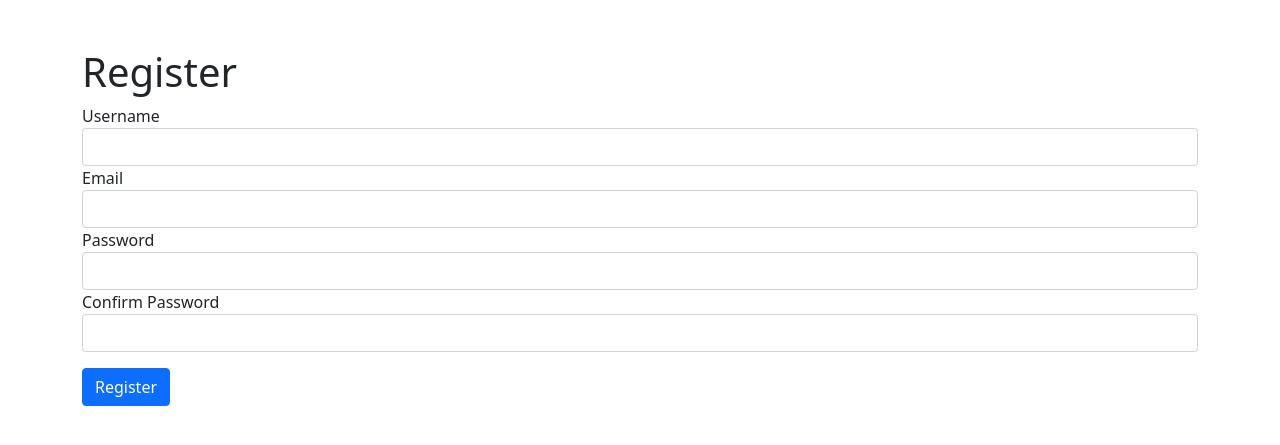
After one commit to jmahadi/north_arena_webapp, a Flask app: page /register in a window 1280 px wide. The commit adds this page. Shown: the top 445 px of the page. Run offline with Flask 3, Linux system fonts and the light colour scheme.

Commit message:
Register page laoding correctly

```diff
--- a/app/app.py
+++ b/app/app.py
@@ -2,11 +2,15 @@ import os
 from config import *
 from flask import Flask
 from flask_sqlalchemy import SQLAlchemy
+from flask_login import LoginManager, UserMixin
 
-app = Flask(__name__)
+app = Flask(__name__, template_folder='templates')
 app.config.from_object(Config)
 
 db = SQLAlchemy(app)
+
+login_manager = LoginManager(app)
+login_manager.login_view = 'login'
 
 # Initialize SQLAlchemy with the Flask app
 
@@ -24,5 +28,13 @@ if __name__ == '__main__':
     app.add_url_rule('/', view_func=index)
     app.add_url_rule('/add_column', view_func=add_column,methods=['GET', 'POST'])
     app.add_url_rule('/drop_column', view_func=drop_column,methods=['GET', 'POST'])
+    app.add_url_rule('/insert_user', view_func=insert_user,methods=[ 'GET', 'POST'])
+    app.add_url_rule('/register', view_func=register, methods=['GET', 'POST'])
+    app.add_url_rule('/login', view_func=login, methods=['GET', 'POST'])
+    app.add_url_rule('/logout', view_func=logout)
+    app.add_url_rule('/dashboard', view_func=dashboard)
+
+
+
 
     app.run(debug=True)
--- a/app/config.py
+++ b/app/config.py
@@ -1,7 +1,9 @@
 import os
+import secrets
 
 class Config(object):
     database_url = 'postgresql://northarena:northarena211122@na-db-instance.cbrde081pvdd.ap-southeast-2.rds.amazonaws.com:5432/north_arena_db'
+    SECRET_KET = secrets.token_hex(16)
     SQLALCHEMY_DATABASE_URI = os.environ.get('DATABASE_URL', database_url)
     SQLALCHEMY_TRACK_MODIFICATIONS = False
 
--- a/app/routes.py
+++ b/app/routes.py
@@ -1,7 +1,11 @@
-from flask import request, render_template
-from app import db , app
+from flask import request, render_template , jsonify ,redirect ,url_for,flash
+from flask_login import login_user, logout_user, login_required, current_user
+from werkzeug.security import generate_password_hash, check_password_hash
+from app import db , app ,login_manager
 from sqlalchemy.sql import text
 from models import User
+import datetime
+import re
 
 
 
@@ -31,3 +35,83 @@ def drop_column():
         db.session.commit()
         return f'Column {column_name} dropped from table {table_name}'
     return render_template('drop_column.html')
+
+
+
+@app.route('/insert_user', methods=['GET','POST'])
+def insert_user():
+    if request.method == 'POST':
+        username = request.form.get('username')
+        age = request.form.get('age')
+        db.session.execute(text(f'''
+                                    INSERT INTO public.user (username,age) VALUES
+                                    ('{username}' , {age})
+                                '''))
+        db.session.commit()
+        return f'Values {username} , {age} added to User table'
+    return render_template('insert_user.html')
+
+@login_manager.user_loader
+def load_user(user_id):
+    try:
+        return User.query.get(int(user_id))
+    except:
+        return None
+
+@app.route('/register', methods=['GET', 'POST'])
+def register():
+    if current_user.is_authenticated:
+        return redirect(url_for('dashboard'))
+
+    if request.method == 'POST':
+        username = request.form['username']
+        email = request.form['email']
+        password = request.form['password']
+        confirm_password = request.form['confirm_password']
+
+        if not re.match(r'^(?=.*\d)(?=.*[a-zA-Z]).{8,}$', password):
+            flash('Password must be at least 8 characters long and contain both letters and numbers.')
+            return redirect(url_for('register'))
+
+        if password != confirm_password:
+            flash('Passwords do not match.')
+            return redirect(url_for('register'))
+
+        user = User(username=username, email=email)
+        user.set_password(password)
+        db.session.add(user)
+        db.session.commit()
+        flash('Registration successful. Please log in.')
+        return redirect(url_for('login'))
+
+    return render_template('register.html')
+
+@app.route('/login', methods=['GET', 'POST'])
+def login():
+    if current_user.is_authenticated:
+        return redirect(url_for('dashboard'))
+
+    if request.method == 'POST':
+        email = request.form['email']
+        password = request.form['password']
+        user = User.query.filter_by(email=email).first()
+
+        if user is None or not user.check_password(password):
+            flash('Invalid email or password.')
+            return redirect(url_for('login'))
+
+        login_user(user)
+        return redirect(url_for('dashboard'))
+
+    return render_template('login.html')
+
+@app.route('/logout')
+@login_required
+def logout():
+    logout_user()
+    return redirect(url_for('login'))
+
+@app.route('/dashboard')
+@login_required
+def dashboard():
+    return render_template('dashboard.html')
--- a/app/templates/index.html
+++ b/app/templates/index.html
@@ -11,5 +11,8 @@
     <ul>
       <li><a href="/drop_column">Drop Column</a></li>
     </ul>
+    <ul>
+      <li><a href="/insert_user">Insert New User</a></li>
+    </ul>
   </body>
 </html>
--- /dev/null
+++ b/app/templates/register.html
@@ -0,0 +1,42 @@
+<!doctype html>
+<html lang="en">
+  <head>
+    <!-- Required meta tags -->
+    <meta charset="utf-8">
+    <meta name="viewport" content="width=device-width, initial-scale=1, shrink-to-fit=no">
+
+    <!-- Bootstrap CSS -->
+    <link href="https://cdn.jsdelivr.net/npm/bootstrap@5.0.2/dist/css/bootstrap.min.css" rel="stylesheet" integrity="sha384-EVSTQN3/azprG1Anm3QDgpJLIm9Nao0Yz1ztcQTwFspd3yD65VohhpuuCOmLASjC" crossorigin="anonymous">
+    <title>Your App</title>
+  </head>
+  <body>
+    <div class="container">
+  <h1 class="mt-5">Register</h1>
+  <form method="post" action="{{ url_for('register') }}">
+    <div class="form-group">
+      <label for="username">Username</label>
+      <input type="text" class="form-control" id="username" name="username" required>
+    </div>
+    <div class="form-group">
+      <label for="email">Email</label>
+      <input type="email" class="form-control" id="email" name="email" required>
+    </div>
+    <div class="form-group">
+      <label for="password">Password</label>
+      <input type="password" class="form-control" id="password" name="password" required>
+    </div>
+    <div class="form-group">
+      <label for="confirm_password">Confirm Password</label>
+      <input type="password" class="form-control" id="confirm_password" name="confirm_password" required>
+    </div>
+    <button type="button" class="btn btn-primary mt-3">Register</button>
+  </form>
+</div>
+
+<!-- Optional JavaScript -->
+<!-- jQuery first, then Popper.js, then Bootstrap JS -->
+
+<script src="https://cdn.jsdelivr.net/npm/@popperjs/core@2.9.2/dist/umd/popper.min.js" integrity="sha384-IQsoLXl5PILFhosVNubq5LC7Qb9DXgDA9i+tQ8Zj3iwWAwPtgFTxbJ8NT4GN1R8p" crossorigin="anonymous"></script>
+<script src="https://cdn.jsdelivr.net/npm/bootstrap@5.0.2/dist/js/bootstrap.min.js" integrity="sha384-cVKIPhGWiC2Al4u+LWgxfKTRIcfu0JTxR+EQDz/bgldoEyl4H0zUF0QKbrJ0EcQF" crossorigin="anonymous"></script>
+</body>
+</html>
--- a/requirement.txt
+++ b/requirement.txt
@@ -4,3 +4,4 @@ flask-sqlalchemy
 flask
 werkzeug
 psycopg2-binary
+Flask-Login
```
Also changed, not shown: app/models.py (+13 -2 lines), app/templates/base.html (added, +26 -0 lines), app/templates/dashboard.html (added, +7 -0 lines), app/templates/insert_user.html (added, +16 -0 lines), app/templates/login.html (added).
